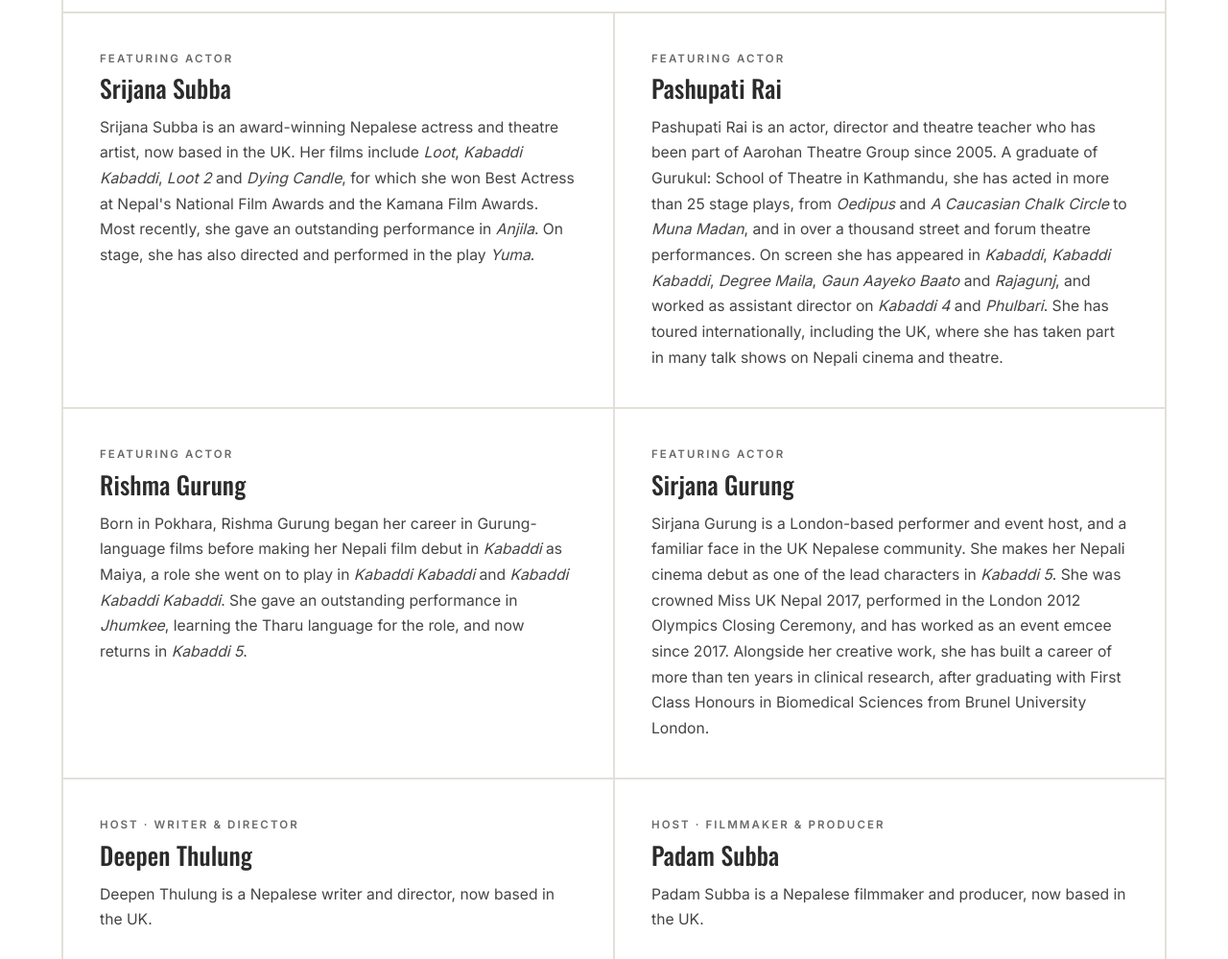
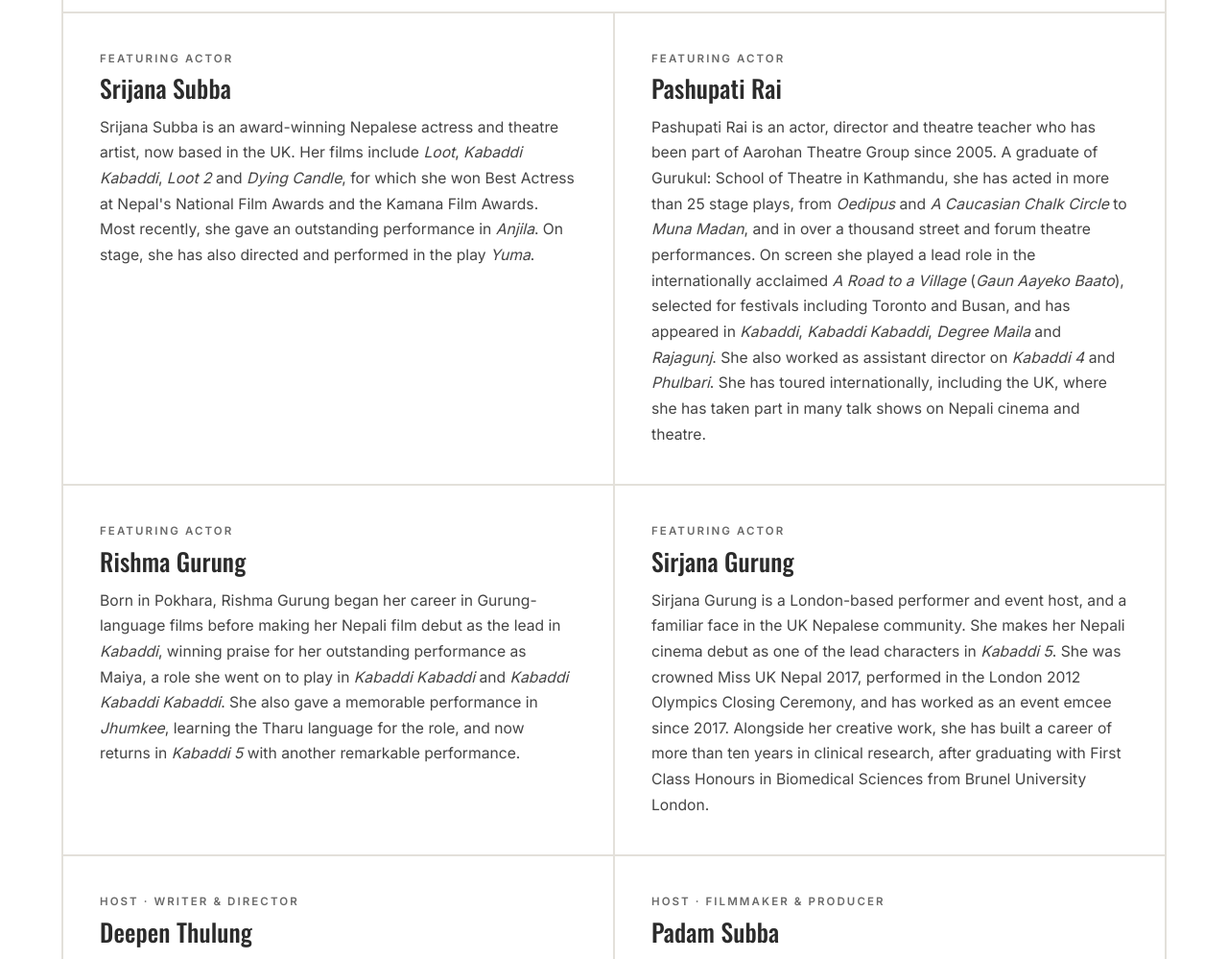
Before and after one commit to raimaha/naslf-website, a plain HTML site: page events.html in a window 1280 px wide. Shown: the part 2960-3959 px from the top of the page at 96% size. Drawn offline with nearby package versions, Linux system fonts and the light colour scheme.

Commit message:
Add files via upload

```diff
--- a/events.html
+++ b/events.html
@@ -177,12 +177,12 @@
           <article class="guest">
             <p class="guest-role">Featuring Actor</p>
             <h3>Pashupati Rai</h3>
-            <p>Pashupati Rai is an actor, director and theatre teacher who has been part of Aarohan Theatre Group since 2005. A graduate of Gurukul: School of Theatre in Kathmandu, she has acted in more than 25 stage plays, from <em>Oedipus</em> and <em>A Caucasian Chalk Circle</em> to <em>Muna Madan</em>, and in over a thousand street and forum theatre performances. On screen she has appeared in <em>Kabaddi</em>, <em>Kabaddi Kabaddi</em>, <em>Degree Maila</em>, <em>Gaun Aayeko Baato</em> and <em>Rajagunj</em>, and worked as assistant director on <em>Kabaddi 4</em> and <em>Phulbari</em>. She has toured internationally, including the UK, where she has taken part in many talk shows on Nepali cinema and theatre.</p>
+            <p>Pashupati Rai is an actor, director and theatre teacher who has been part of Aarohan Theatre Group since 2005. A graduate of Gurukul: School of Theatre in Kathmandu, she has acted in more than 25 stage plays, from <em>Oedipus</em> and <em>A Caucasian Chalk Circle</em> to <em>Muna Madan</em>, and in over a thousand street and forum theatre performances. On screen she played a lead role in the internationally acclaimed <em>A Road to a Village</em> (<em>Gaun Aayeko Baato</em>), selected for festivals including Toronto and Busan, and has appeared in <em>Kabaddi</em>, <em>Kabaddi Kabaddi</em>, <em>Degree Maila</em> and <em>Rajagunj</em>. She also worked as assistant director on <em>Kabaddi 4</em> and <em>Phulbari</em>. She has toured internationally, including the UK, where she has taken part in many talk shows on Nepali cinema and theatre.</p>
           </article>
           <article class="guest">
             <p class="guest-role">Featuring Actor</p>
             <h3>Rishma Gurung</h3>
-            <p>Born in Pokhara, Rishma Gurung began her career in Gurung-language films before making her Nepali film debut in <em>Kabaddi</em> as Maiya, a role she went on to play in <em>Kabaddi Kabaddi</em> and <em>Kabaddi Kabaddi Kabaddi</em>. She gave an outstanding performance in <em>Jhumkee</em>, learning the Tharu language for the role, and now returns in <em>Kabaddi 5</em>.</p>
+            <p>Born in Pokhara, Rishma Gurung began her career in Gurung-language films before making her Nepali film debut as the lead in <em>Kabaddi</em>, winning praise for her outstanding performance as Maiya, a role she went on to play in <em>Kabaddi Kabaddi</em> and <em>Kabaddi Kabaddi Kabaddi</em>. She also gave a memorable performance in <em>Jhumkee</em>, learning the Tharu language for the role, and now returns in <em>Kabaddi 5</em> with another remarkable performance.</p>
           </article>
           <article class="guest">
             <p class="guest-role">Featuring Actor</p>
```
